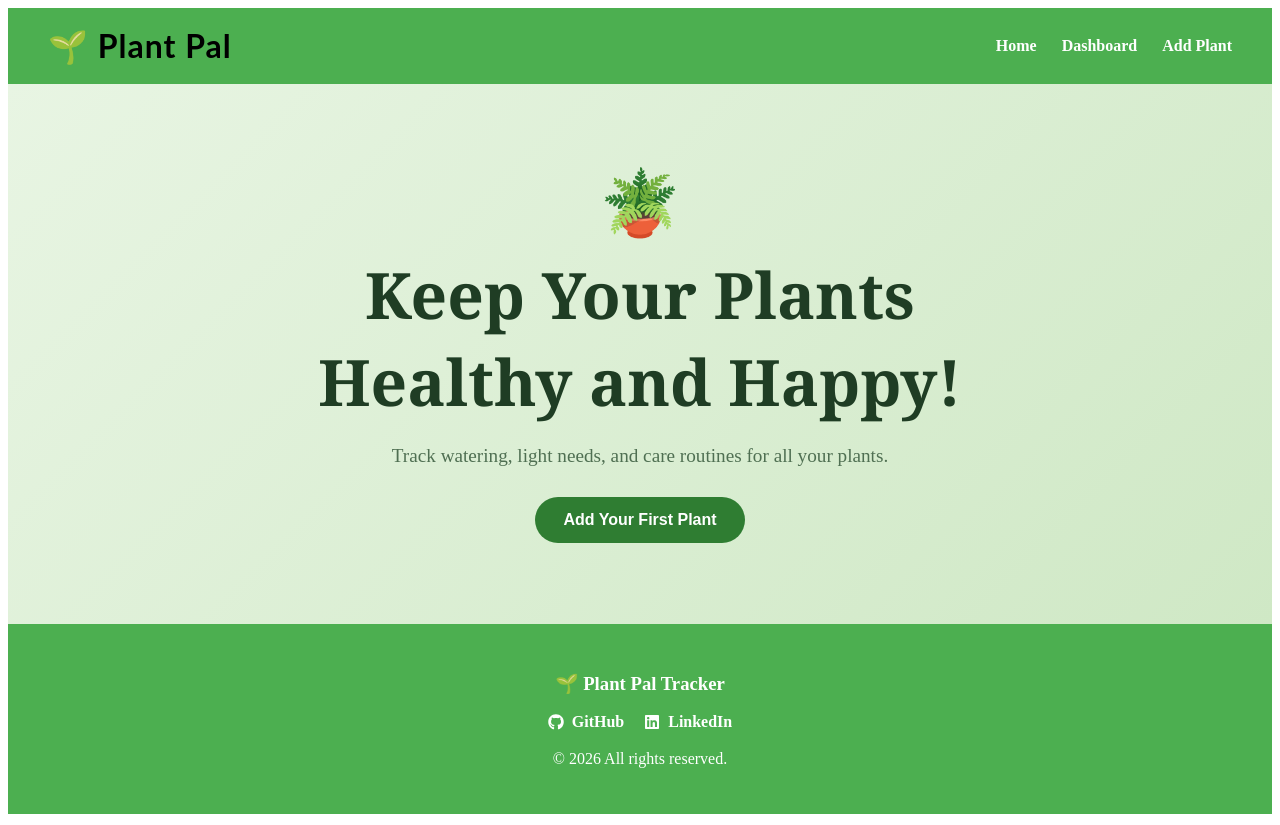
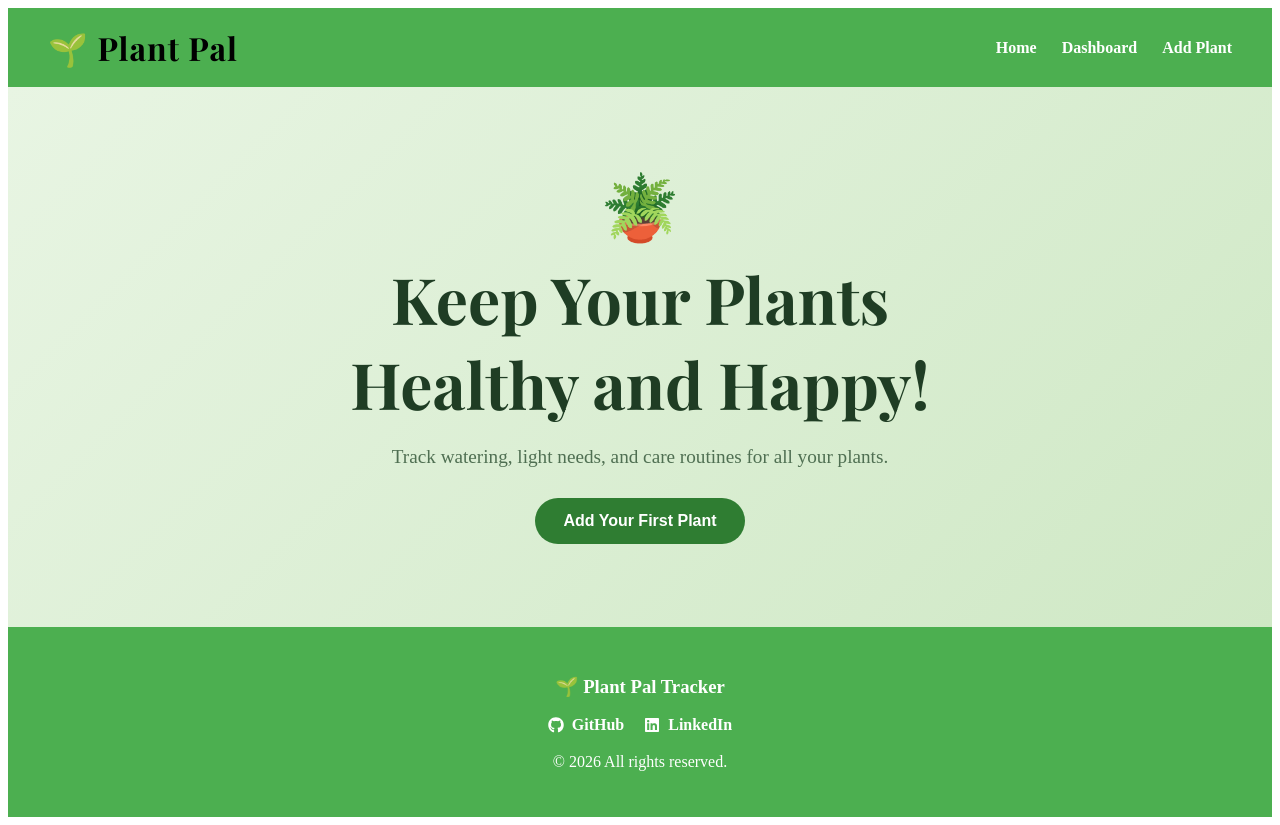
Before and after one commit to Cchristineee/plant-pal-tracker, a React (Vite) app: page / in a window 1280 px wide. Built offline with nearby package versions, Linux system fonts and the light colour scheme.

Commit message:
Changed font

```diff
--- a/src/components/Navbar/Navbar.css
+++ b/src/components/Navbar/Navbar.css
@@ -1,3 +1,4 @@
+@import url('https://fonts.googleapis.com/css2?family=Playfair+Display:wght@400;500;700&family=Lato:wght@400;700&display=swap');
 .Navbar {
     background-color: #4CAF50;
     padding: 18px 40px;
@@ -57,7 +58,7 @@
     font-size: 4rem;
     color: #1f3d24;
     margin: 0;
-    font-family: Georgia, serif;
+    font-family: 'Playfair Display', 'Lato', sans-serif;
 }
 
 .hero p {
```
